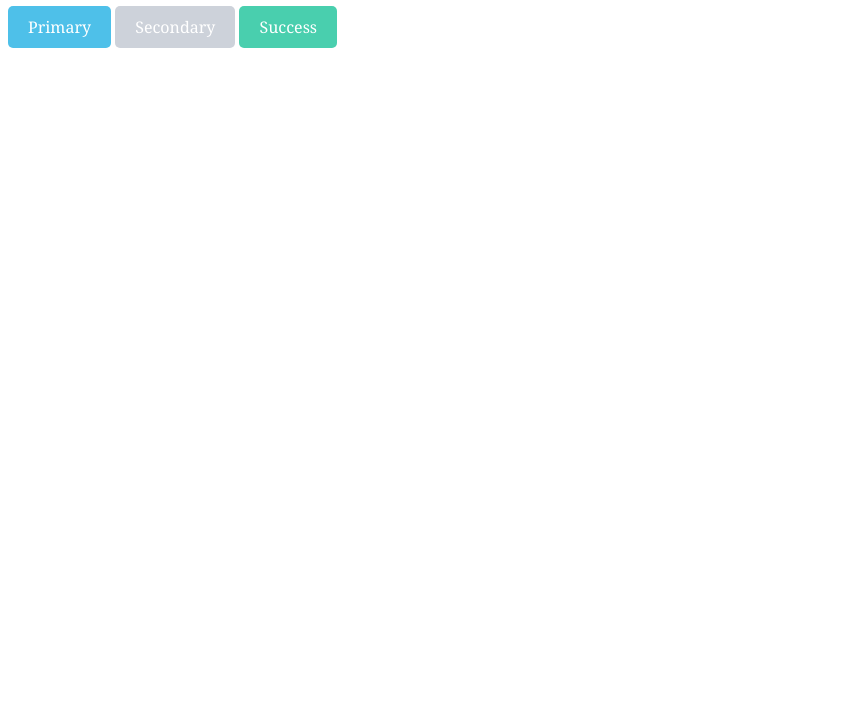
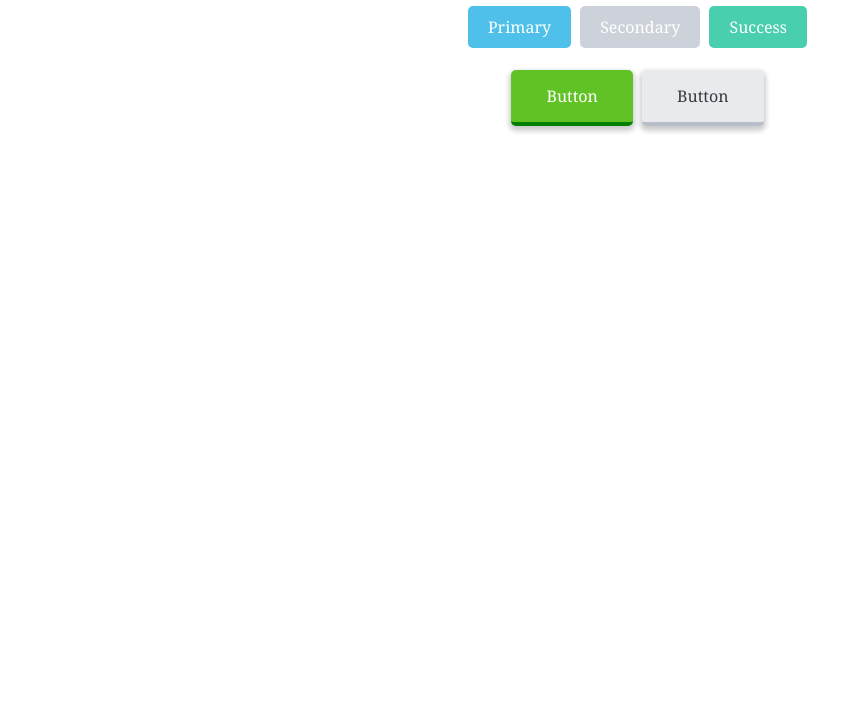
Before and after one commit to setrasariputra/Buttons-CSS, a plain HTML site: page index.html in a window 1280 px wide. Shown: the part 80-800 px from the top of the page, without its empty margins (0-862 px from the left). Drawn offline with Linux system fonts and the light colour scheme.

Commit message:
Create Button fancy white n green

```diff
--- a/index.html
+++ b/index.html
@@ -11,5 +11,8 @@
     <a href="#" class="btn btn-primary">Primary</a>
     <a href="#" class="btn">Secondary</a>
     <a href="#" class="btn btn-success">Success</a>
+    <br /><br />
+    <a href="#" class="btn btn-fancy btn-fancy-softgreen">Button</a>
+    <a href="#" class="btn btn-fancy">Button</a>
 </body>
 </html>
--- a/style.css
+++ b/style.css
@@ -1,5 +1,6 @@
 body {
     font-family: Georgia, 'Times New Roman', Times, serif;
+    text-align: center;
 }
 .btn {
     display: inline-block;
@@ -8,6 +9,7 @@ body {
     text-decoration: none;
     color: white;
     border-radius: 5px;
+    margin-right: 5px;
 }
 .btn:hover {
     background-color: #abb4c1;
@@ -24,3 +26,21 @@ body {
 .btn-success:hover {
     background-color: #3eb094;
 }
+.btn-fancy {
+    padding: 15px 35px 15px 35px;
+    background-color: #e7ebee;
+    color: #39383d;
+    border-bottom: 4px solid #b7beca;
+    box-shadow: 0px 3px 5px 2px rgba(0, 0, 0, 0.2);
+}
+.btn-fancy:hover {
+    background-color: #dddddd;
+}
+.btn-fancy-softgreen {
+    background-color: #61c225;
+    border-bottom: 4px solid green;
+    color: white;
+}
+.btn-fancy-softgreen:hover {
+    background-color: #52a91c;
+}
```
